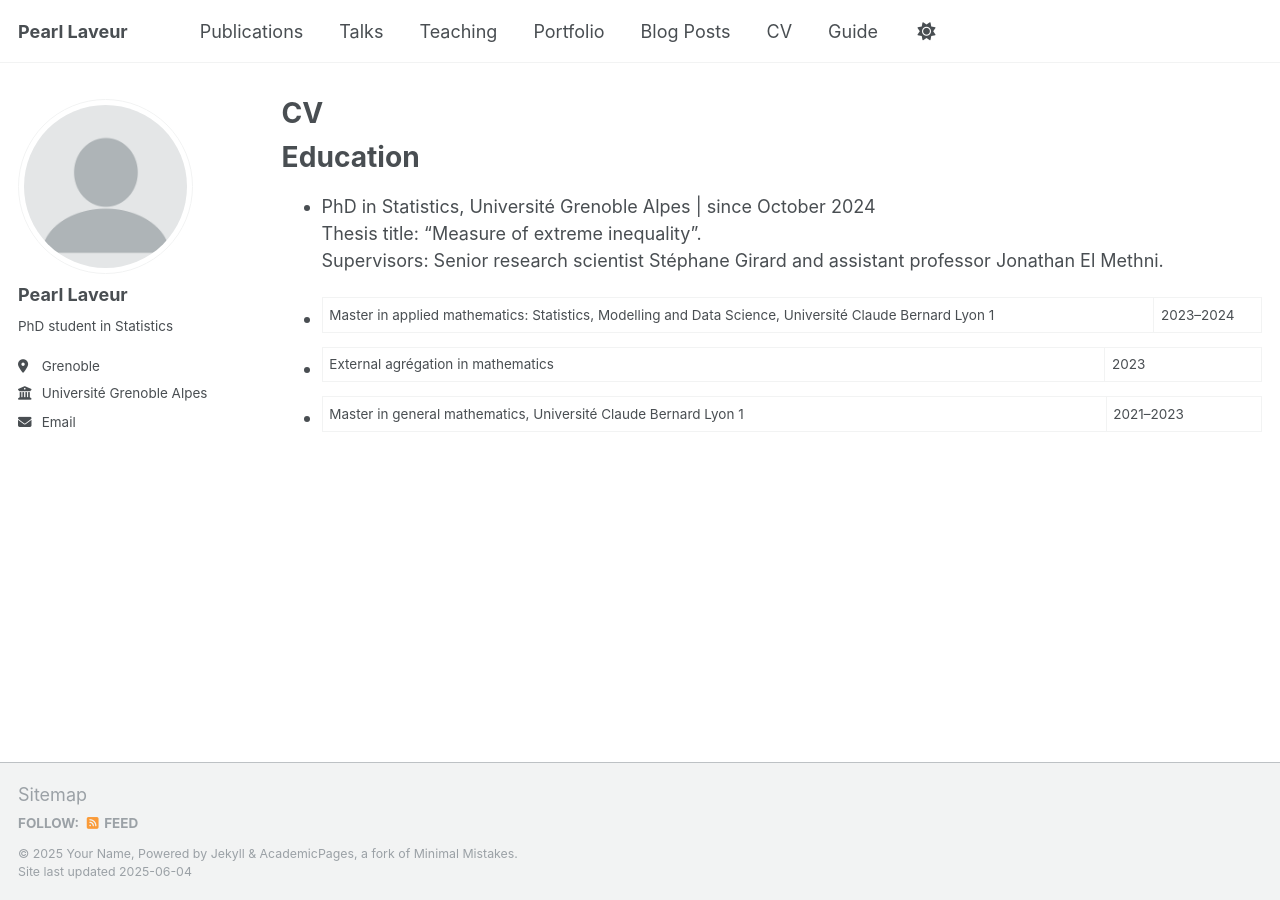
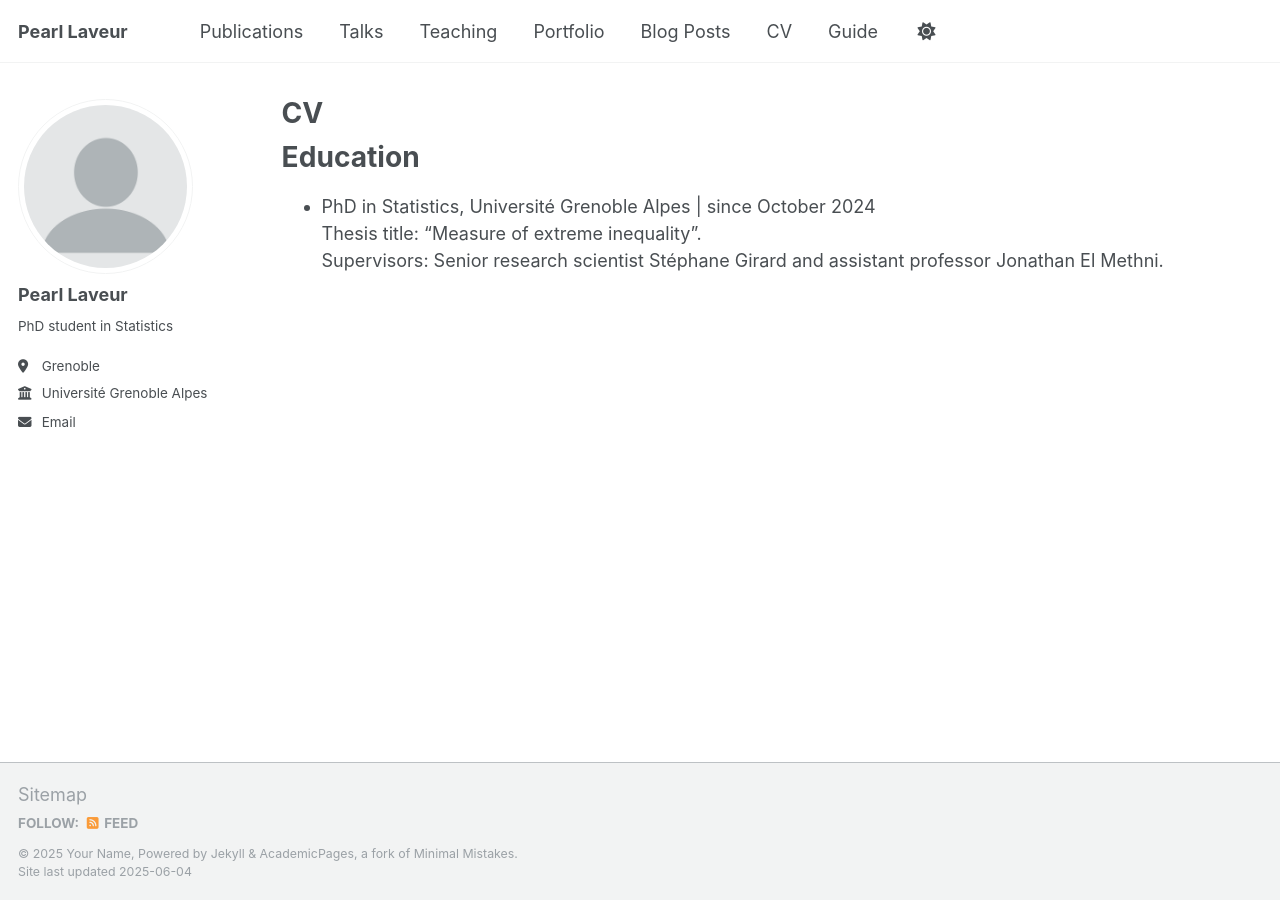
Before and after one commit to pearllaveur/pearllaveur.github.io, a Jekyll site: the page built from _pages/cv.md, in a window 1280 px wide. Built offline with Jekyll 4.4.1, drawn with Linux system fonts in a browser that asks for light colours.

Commit message:
updatecv

```diff
--- a/_pages/cv.md
+++ b/_pages/cv.md
@@ -15,12 +15,3 @@ Education
 * PhD in Statistics, Université Grenoble Alpes | since October 2024
   Thesis title: "Measure of extreme inequality".
   Supervisors: Senior research scientist Stéphane Girard and assistant professor Jonathan El Methni.
-
-
-* Master in applied mathematics: Statistics, Modelling and Data Science, Université Claude Bernard Lyon 1 | 2023–2024
-
-
-* External agrégation in mathematics | 2023
-
-
-* Master in general mathematics, Université Claude Bernard Lyon 1 | 2021–2023
```
